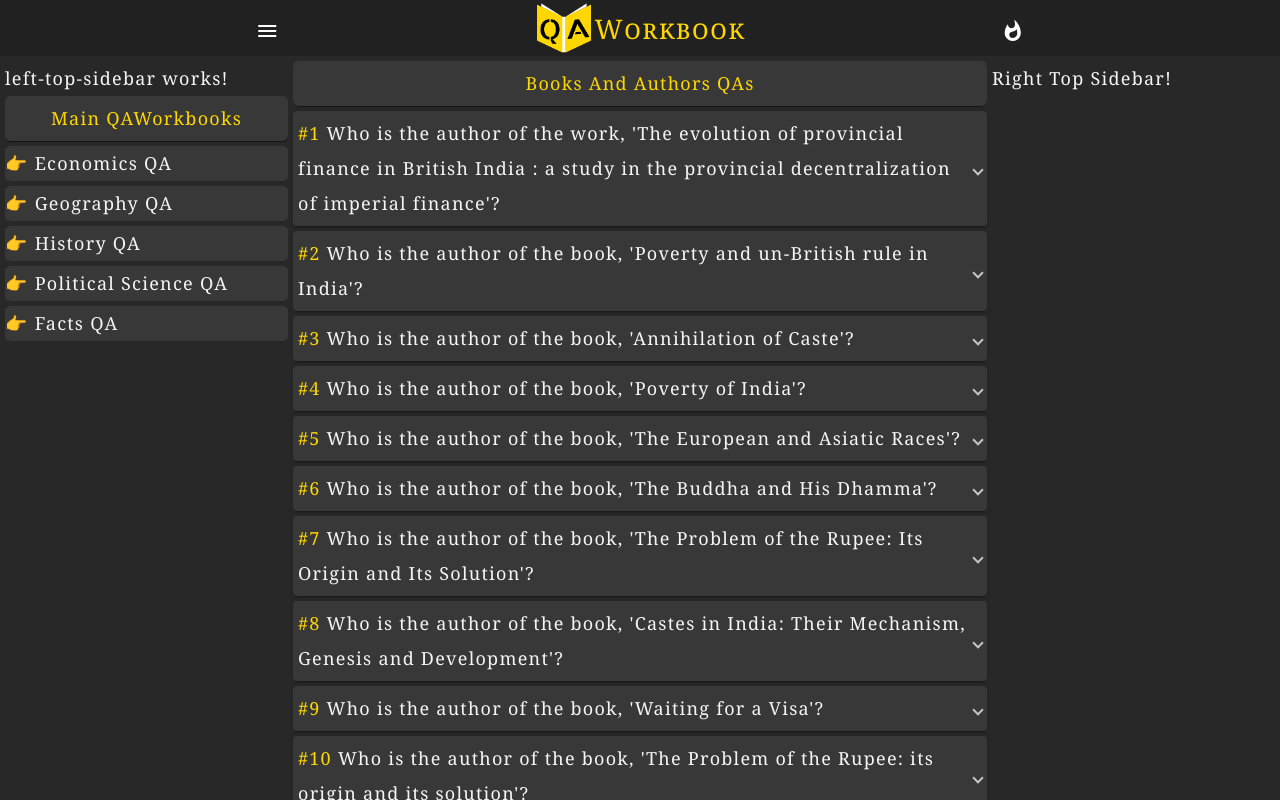
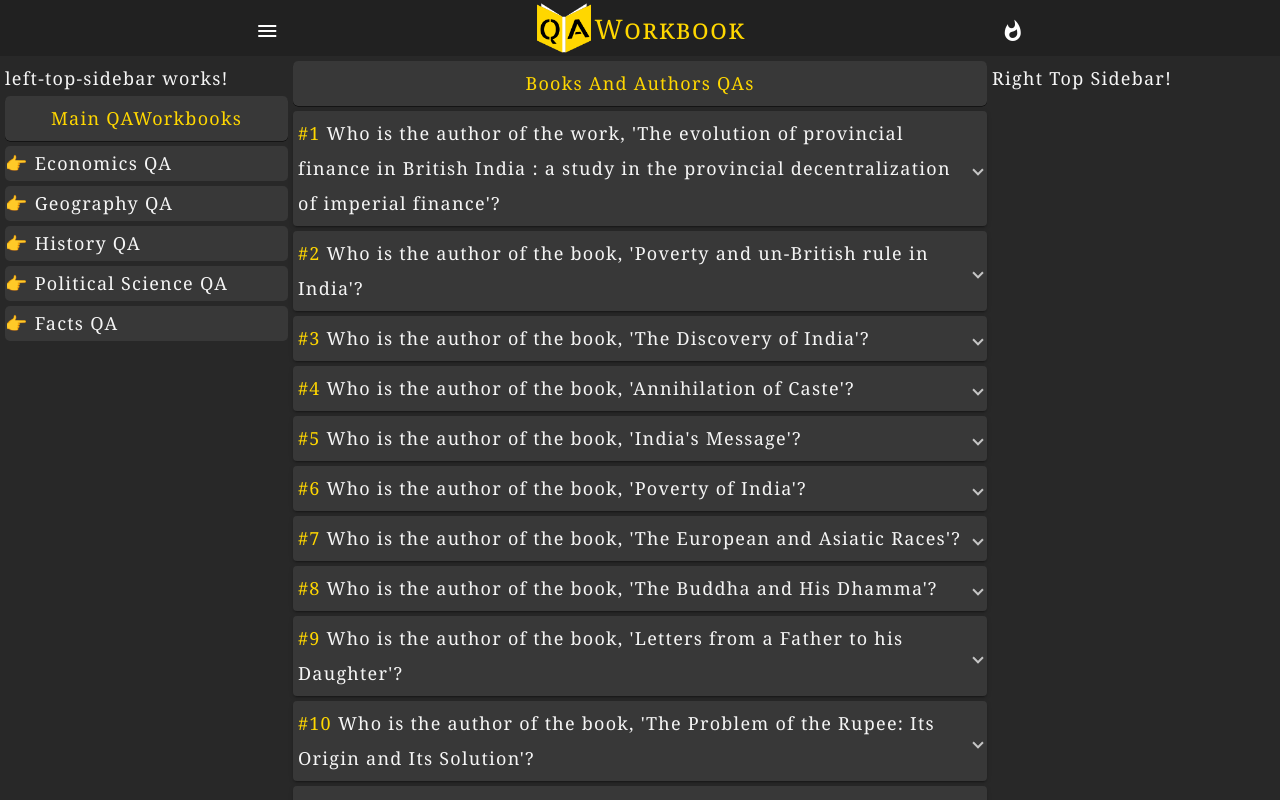
Before and after one commit to JibinJF/QAWorkbook, an Angular app: page /FactsQA/BooksAndAuthorsQA in a window 1280 px wide. Built offline with nearby package versions, Linux system fonts and the light colour scheme.

Commit message:
Books and authors

```diff
--- a/src/app/general-awareness-qa/facts-qa/books-and-authors-qa/books-and-authors-qa.component.ts
+++ b/src/app/general-awareness-qa/facts-qa/books-and-authors-qa/books-and-authors-qa.component.ts
@@ -31,11 +31,21 @@ export class BooksAndAuthorsQAComponent implements OnInit {
     },
     {
       qaNumber: this.qaNumber++,
+      question: `Who is the author of the book, 'The Discovery of India'?`,
+      answer: `Jawaharlal Nehru.`,
+    },
+    {
+      qaNumber: this.qaNumber++,
       question: `Who is the author of the book, 'Annihilation of Caste'?`,
       answer: `Dr. B. R. Ambedkar.`,
       description: `<ul>
       <li>1936.</li>
       </ul>`
+    },
+    {
+      qaNumber: this.qaNumber++,
+      question: `Who is the author of the book, 'India's Message'?`,
+      answer: `M N Roy.`,
     },
     {
       qaNumber: this.qaNumber++,
@@ -60,6 +70,11 @@ export class BooksAndAuthorsQAComponent implements OnInit {
       description: `<ul>
       <li>1957.</li>
       </ul>`
+    },
+    {
+      qaNumber: this.qaNumber++,
+      question: `Who is the author of the book, 'Letters from a Father to his Daughter'?`,
+      answer: `Jawaharlal Nehru.`,
     },
     {
       qaNumber: this.qaNumber++,
@@ -95,12 +110,16 @@ export class BooksAndAuthorsQAComponent implements OnInit {
     },
     {
       qaNumber: this.qaNumber++,
-      question: `Who is the author of the book, ''?`,
-      answer: `.`,
+      question: `Who is the author of the book, 'Glimpses of World History'?`,
+      answer: `Jawaharlal Nehru.`,
+    },
+    {
+      qaNumber: this.qaNumber++,
+      question: `Who is the author of the book, 'Toward- Freedom'?`,
+      answer: `Jawaharlal Nehru.`,
       description: `<ul>
-      <li>.</li>
+      <li>An Autobiography of Jawaharlal Nehru.</li>
       </ul>`
     },
   ];
-
 }
```
